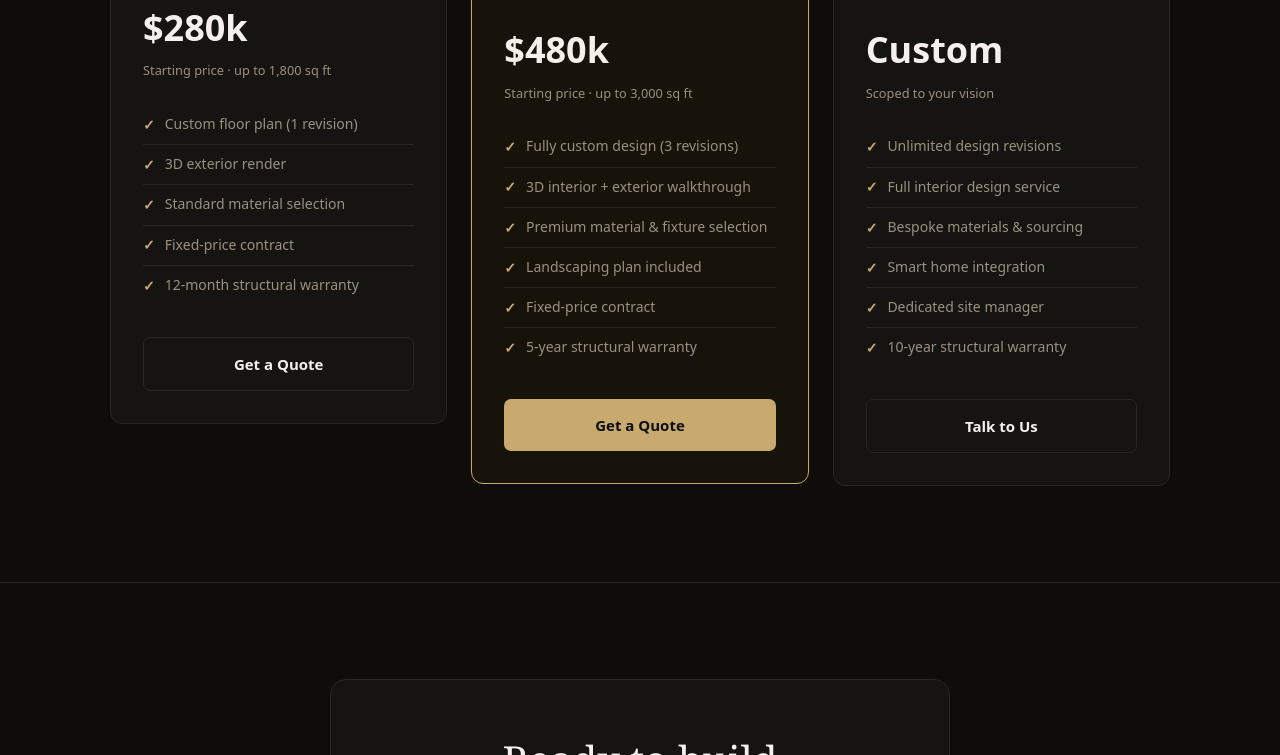
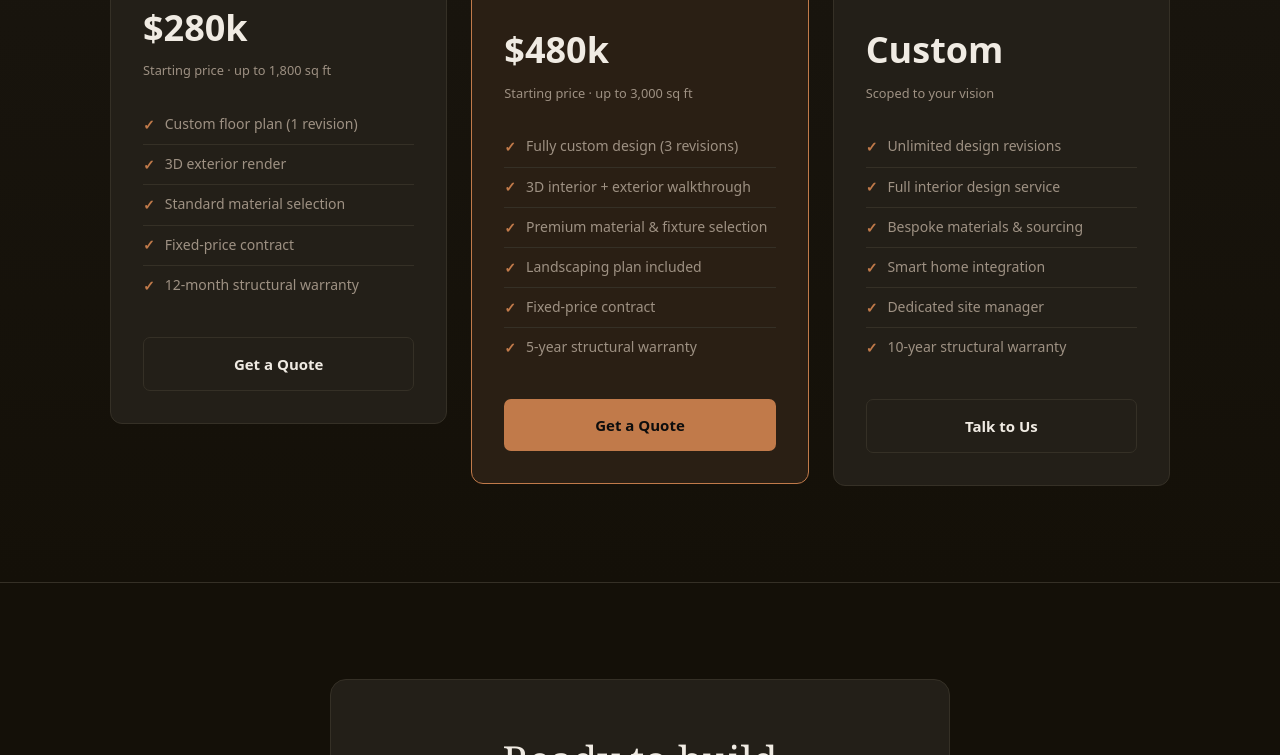
Before and after one commit to vibekit-apps/a-modern-4psv, a website: page index.html in a window 1280 px wide. Shown: the part 2045-2800 px from the top of the page. Drawn offline with Linux system fonts and the light colour scheme.

Commit message:
Switch to modern earth tone colour palette

```diff
--- a/index.html
+++ b/index.html
@@ -7,19 +7,21 @@
 <style>
 *{margin:0;padding:0;box-sizing:border-box}
 :root{
-  --bg:#0d0d0d;
-  --fg:#f5f0eb;
-  --mute:#9a9080;
-  --card:#161410;
-  --border:#2a2520;
-  --accent:#c8a96e;
-  --accent2:#e8c98e;
+  --bg:#1c1812;
+  --fg:#f0ebe3;
+  --mute:#9e9183;
+  --card:#231f18;
+  --border:#353026;
+  --accent:#c17a4a;
+  --accent2:#d9935f;
+  --earth1:#4a3728;
+  --earth2:#7a6352;
 }
 html{scroll-behavior:smooth}
 body{background:var(--bg);color:var(--fg);font-family:'Georgia',serif;line-height:1.6;-webkit-font-smoothing:antialiased}
 
 /* NAV */
-nav{position:fixed;top:0;left:0;right:0;z-index:100;padding:1.25rem 2rem;display:flex;align-items:center;justify-content:space-between;background:rgba(13,13,13,.85);backdrop-filter:blur(12px);border-bottom:1px solid var(--border)}
+nav{position:fixed;top:0;left:0;right:0;z-index:100;padding:1.25rem 2rem;display:flex;align-items:center;justify-content:space-between;background:rgba(28,24,18,.9);backdrop-filter:blur(12px);border-bottom:1px solid var(--border)}
 .nav-logo{font-size:1.1rem;font-weight:700;letter-spacing:.04em;color:var(--accent);text-transform:uppercase}
 .nav-logo span{color:var(--fg)}
 .nav-links{display:flex;gap:2rem;list-style:none}
@@ -30,7 +32,7 @@ nav{position:fixed;top:0;left:0;right:0;z-index:100;padding:1.25rem 2rem;display
 @media(max-width:600px){.nav-links{display:none}}
 
 /* HERO */
-.hero{min-height:100vh;display:flex;align-items:center;justify-content:center;text-align:center;padding:7rem 1.5rem 5rem;background:radial-gradient(ellipse at 50% 0%,#1e1508 0%,var(--bg) 65%)}
+.hero{min-height:100vh;display:flex;align-items:center;justify-content:center;text-align:center;padding:7rem 1.5rem 5rem;background:radial-gradient(ellipse at 50% 0%,#2e1f10 0%,var(--bg) 65%)}
 .hero-eyebrow{display:inline-block;font-family:system-ui,sans-serif;font-size:.75rem;letter-spacing:.15em;text-transform:uppercase;color:var(--accent);margin-bottom:1.5rem;padding:.375rem .875rem;border:1px solid rgba(200,169,110,.25);border-radius:999px}
 .hero h1{font-size:clamp(2.5rem,6vw,4.5rem);font-weight:400;letter-spacing:-.01em;line-height:1.1;margin-bottom:1.5rem;color:var(--fg)}
 .hero h1 em{font-style:italic;color:var(--accent)}
@@ -60,10 +62,10 @@ section{padding:6rem 1.5rem}
 .feature-card p{font-family:system-ui,sans-serif;font-size:.9rem;color:var(--mute);line-height:1.6}
 
 /* PRICING */
-.pricing{background:linear-gradient(180deg,var(--bg) 0%,#0f0d09 100%)}
+.pricing{background:linear-gradient(180deg,var(--bg) 0%,#141008 100%)}
 .pricing-grid{display:grid;grid-template-columns:repeat(auto-fit,minmax(270px,1fr));gap:1.5rem;align-items:start}
 .pricing-card{padding:2rem;background:var(--card);border:1px solid var(--border);border-radius:12px;position:relative}
-.pricing-card.featured{border-color:var(--accent);background:#17130a}
+.pricing-card.featured{border-color:var(--accent);background:#2a1f14}
 .pricing-badge{position:absolute;top:-12px;left:50%;transform:translateX(-50%);background:var(--accent);color:#0d0d0d;font-family:system-ui,sans-serif;font-size:.7rem;font-weight:700;letter-spacing:.08em;text-transform:uppercase;padding:.25rem .875rem;border-radius:999px;white-space:nowrap}
 .pricing-tier{font-family:system-ui,sans-serif;font-size:.75rem;letter-spacing:.12em;text-transform:uppercase;color:var(--accent);margin-bottom:.75rem}
 .pricing-card h3{font-size:1.25rem;font-weight:600;font-family:system-ui,sans-serif;margin-bottom:.5rem}
@@ -83,12 +85,12 @@ section{padding:6rem 1.5rem}
 .btn-plan-solid:hover{background:var(--accent2)}
 
 /* CTA */
-.cta-section{background:#0f0d09;text-align:center;padding:6rem 1.5rem}
+.cta-section{background:#141008;text-align:center;padding:6rem 1.5rem}
 .cta-box{max-width:620px;margin:0 auto;padding:3.5rem 2rem;background:var(--card);border:1px solid var(--border);border-radius:16px}
 .cta-box h2{font-size:clamp(1.75rem,3.5vw,2.5rem);font-weight:400;margin-bottom:1rem;line-height:1.2}
 .cta-box p{font-family:system-ui,sans-serif;font-size:1rem;color:var(--mute);margin-bottom:2rem}
 .signup-form{display:flex;gap:.75rem;max-width:420px;margin:0 auto;flex-wrap:wrap}
-.signup-form input{flex:1;min-width:0;padding:.875rem 1rem;background:#0d0d0d;border:1px solid var(--border);border-radius:7px;color:var(--fg);font-family:system-ui,sans-serif;font-size:.9375rem;outline:none;transition:border-color .2s}
+.signup-form input{flex:1;min-width:0;padding:.875rem 1rem;background:#1c1812;border:1px solid var(--border);border-radius:7px;color:var(--fg);font-family:system-ui,sans-serif;font-size:.9375rem;outline:none;transition:border-color .2s}
 .signup-form input:focus{border-color:var(--accent)}
 .signup-form input::placeholder{color:var(--mute)}
 .signup-form button{padding:.875rem 1.5rem;background:var(--accent);color:#0d0d0d;border:none;border-radius:7px;font-family:system-ui,sans-serif;font-size:.9375rem;font-weight:700;cursor:pointer;transition:background .2s;white-space:nowrap}
```
Also changed, not shown: STATUS.md (+2 -2 lines).
